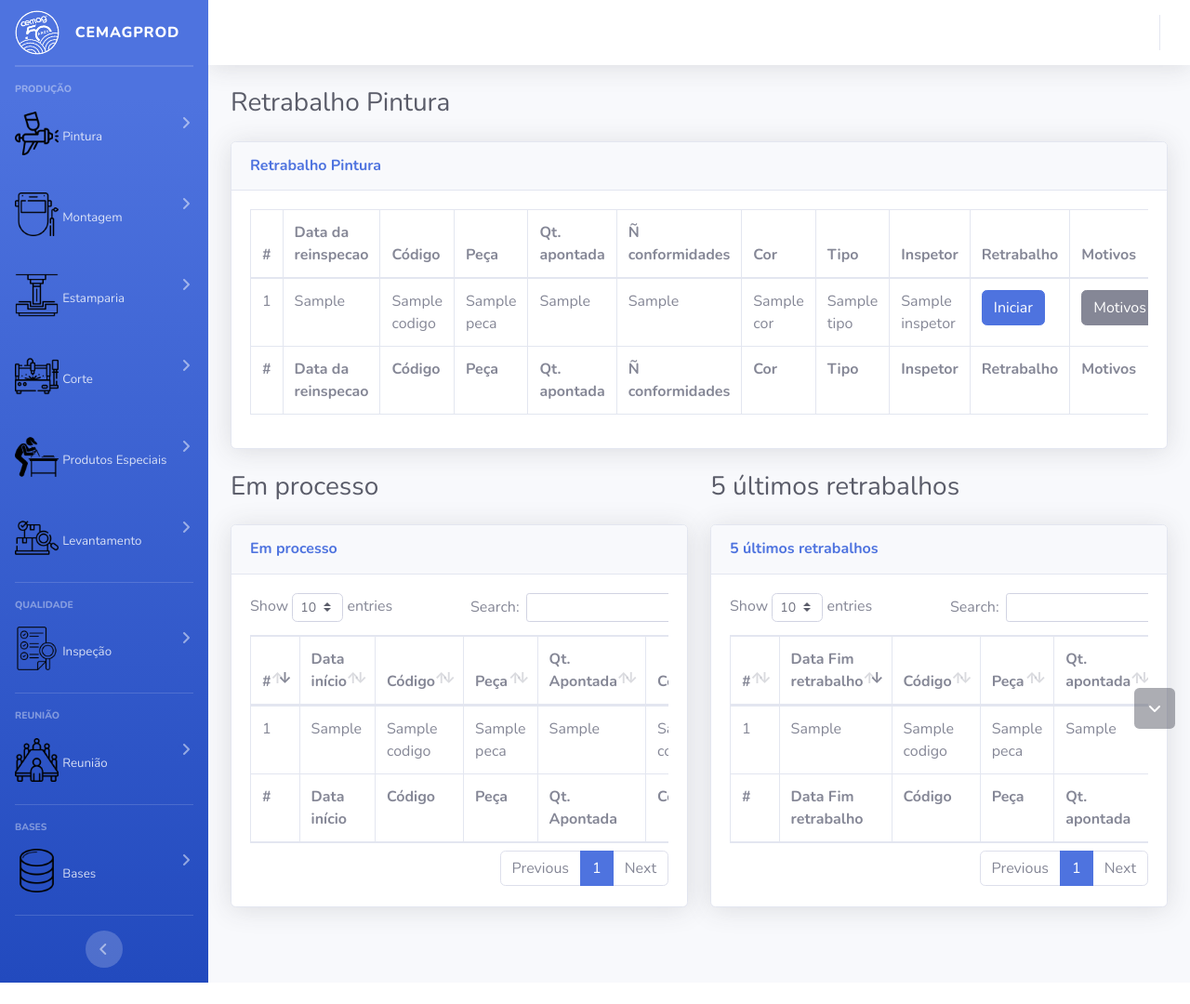
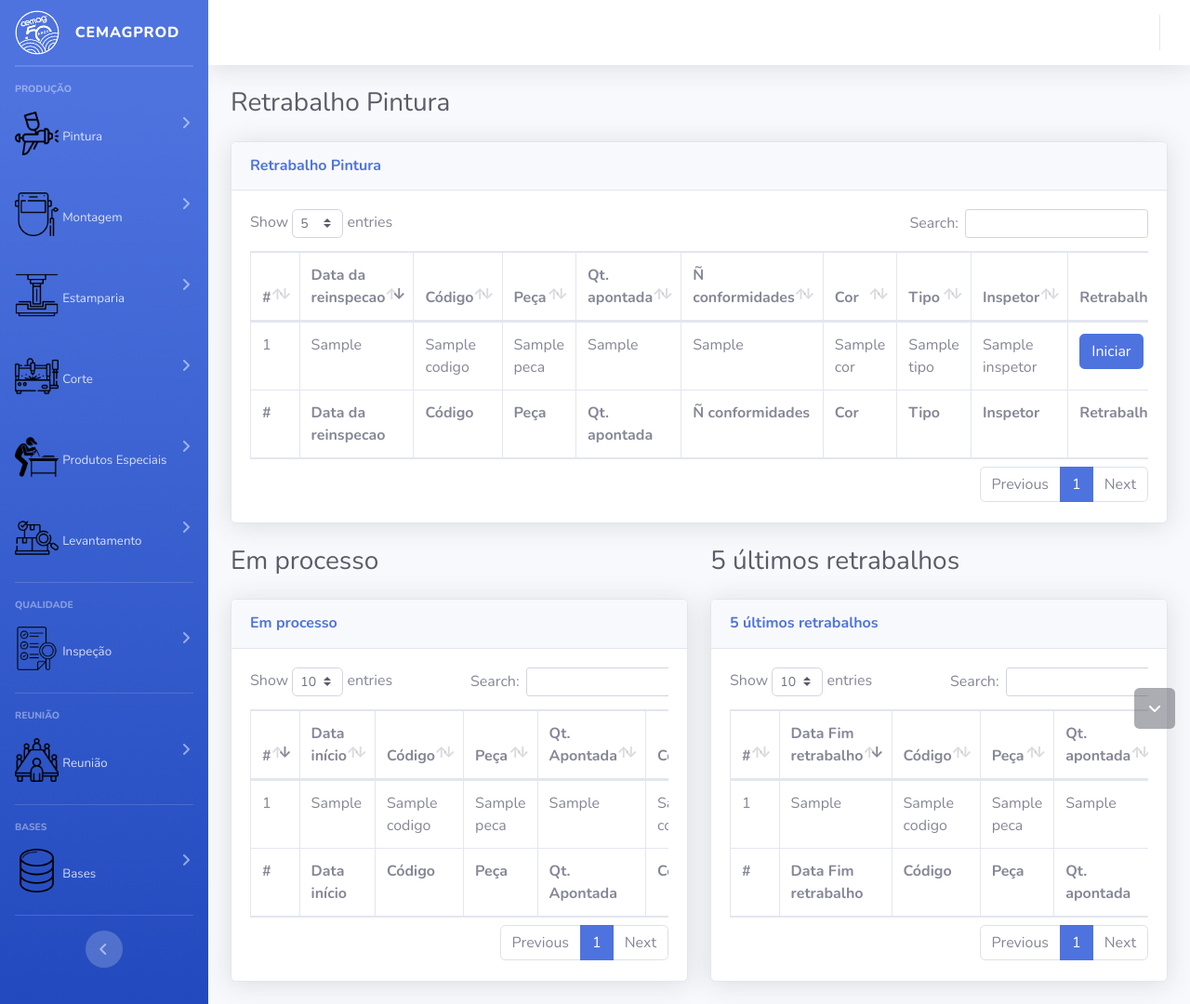
Before and after one commit to Cemag-pcp/sistema_apontamentos, a Flask app: page /retrabalho-pintura in a window 1280 px wide. Shown: the whole page at 93% size. Before the commit the page ends 1057 px from the top, so only its background shows below. Run offline with Flask 3, Linux system fonts and the light colour scheme; a database or web service that is not in the repository returns one stand-in record (values such as "Sample title"); some libraries are stand-ins or nearby versions.

Commit message:
Jquery na tabela de retrabalho Pintura

```diff
--- a/static/js/demo/datatables-demo.js
+++ b/static/js/demo/datatables-demo.js
@@ -123,6 +123,7 @@
   });
 });
 
+
 $(document).ready(function() {
   $('#dataTableEstanqueidadeTable').DataTable({
     "info":false,
@@ -131,3 +132,12 @@
     order: [[1, 'desc']]
   });
 });
+
+$(document).ready(function() {
+  $('#dataTableRetrabalhoPintura').DataTable({
+    "info":false,
+    "aLengthMenu":[5,10,25],
+    "iDisplayLength":5,
+    order: [[1, 'desc']]
+  });
+});
--- a/templates/retrabalho-pintura.html
+++ b/templates/retrabalho-pintura.html
@@ -34,7 +34,7 @@
                 <!-- Card Body -->
                 <div class="card-body">
                     <div class="table-responsive" style="max-height: 100%; overflow-y: auto;">
-                        <table class="table table-bordered" id="dataTable" width="100%" cellspacing="0">
+                        <table class="table table-bordered" id="dataTableRetrabalhoPintura" width="100%" cellspacing="0">
                             <thead>
                                 <tr>
                                     <th>#</th>
```
